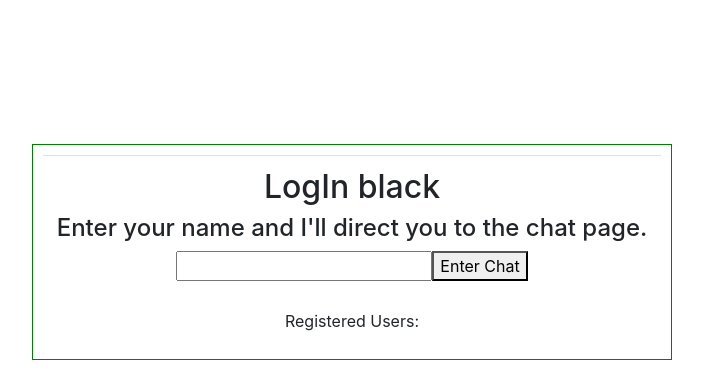
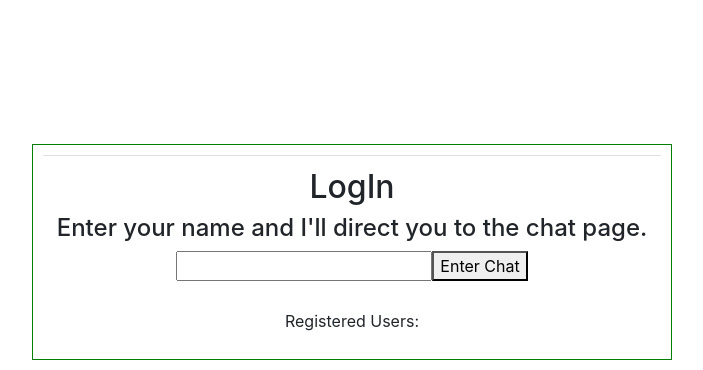
Before and after one commit to Drishtantr/Chat-App, a Vue app: page / in a window 1280 px wide. Shown: the top 370 px of the page, without its empty margins (96-799 px from the left). Built offline with nearby package versions, Linux system fonts and the light colour scheme; what vuefire would draw is missing.

Commit message:
Colour removed

```diff
--- a/src/components/HelloWorld.vue
+++ b/src/components/HelloWorld.vue
@@ -4,7 +4,7 @@
       <tbody>
         <tr>
           <td v-if="status == false">
-            <h2>LogIn {{pickColour}}</h2>
+            <h2>LogIn</h2>
             <h4>Enter your name and I'll direct you to the chat page.</h4>
             <input type="text" id="fname" v-model="username" v-on:keyup.enter="addItem()" name="fname">
             <button @click="addItem()">Enter Chat</button>
```
